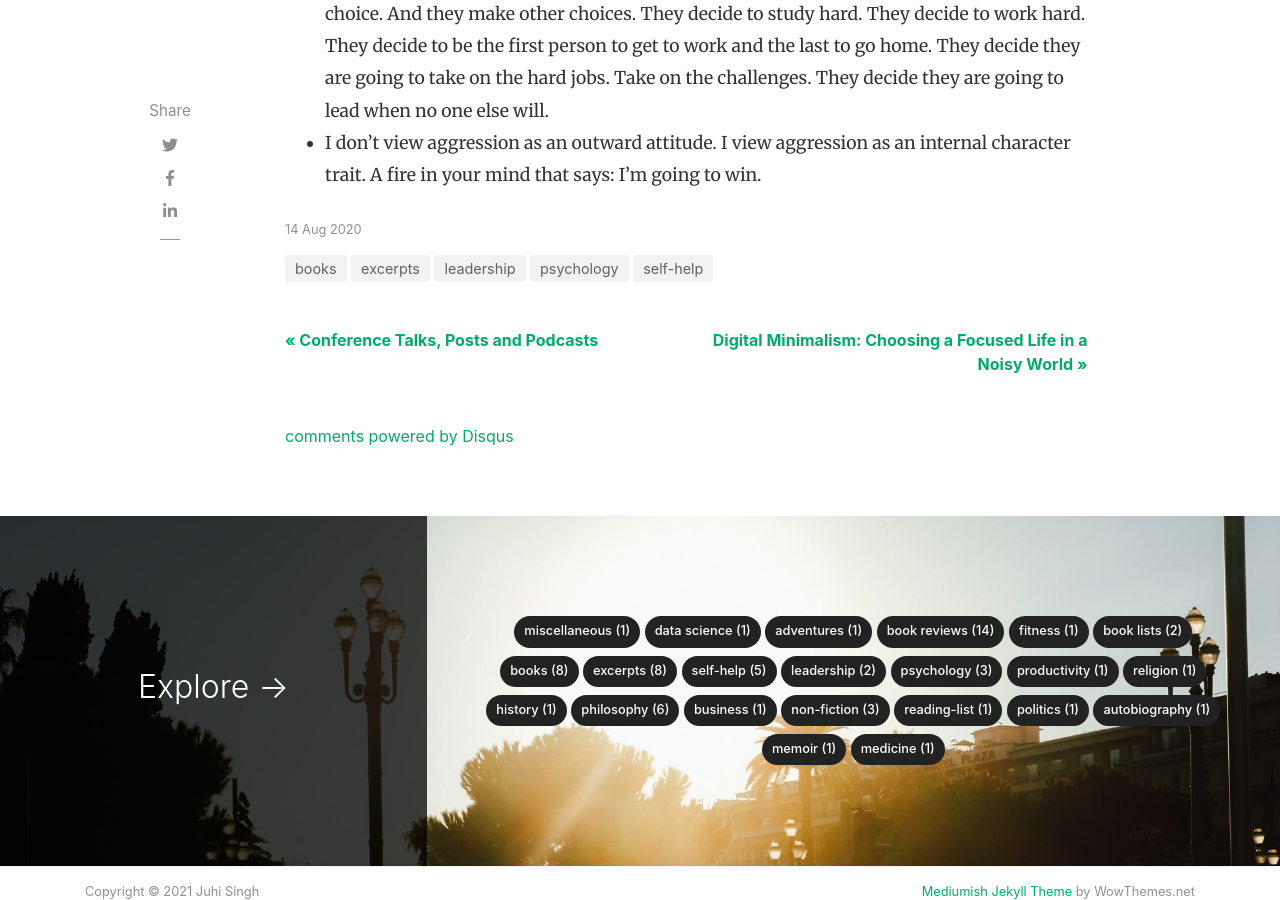
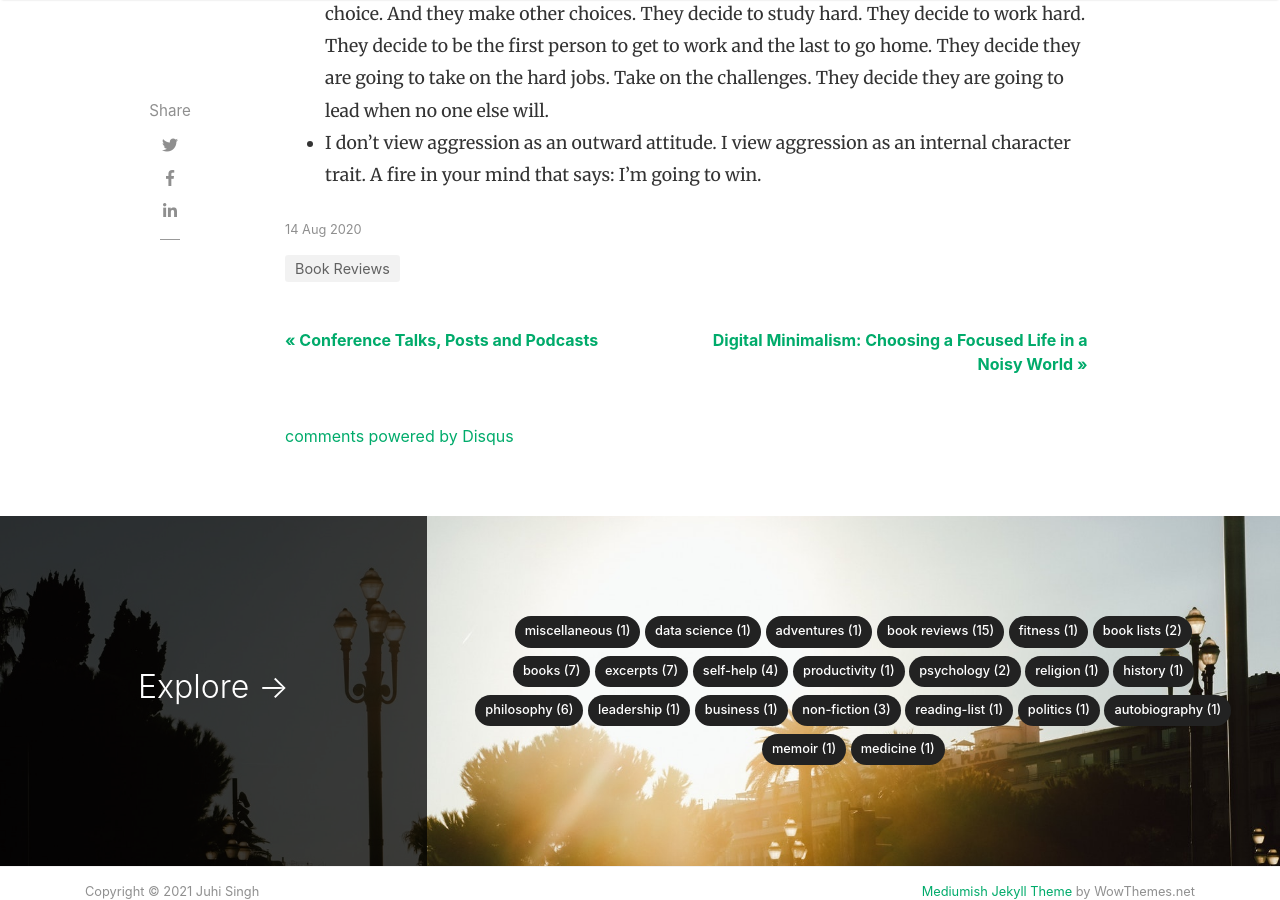
Before and after one commit to jsingh41/jsingh41.github.io, a Jekyll site: the page built from _posts/2020-08-14-discipline_equals_freedom.md, in a window 1280 px wide and 900 px high, scrolled down 1178 px. Built offline with Jekyll 4.4.1, drawn with Linux system fonts in a browser that asks for light colours; nearby versions of some CDN libraries; comment, search, counter and statistics services are not loaded.

Commit message:
Update 2020-08-14-discipline_equals_freedom.md

```diff
--- a/_posts/2020-08-14-discipline_equals_freedom.md
+++ b/_posts/2020-08-14-discipline_equals_freedom.md
@@ -2,7 +2,7 @@
 layout: post
 title:  "Discipline Equals Freedom: Field Manual"
 author: juhi
-categories: [ books, excerpts, self-help, leadership, psychology  ]
+categories: [ Book Reviews  ]
 image: assets/images/discipline_equals_freedom.jpg
 ---
 [Discipline Equals Freedom](https://www.goodreads.com/book/show/34431560-discipline-equals-freedom) is a quick upper-fixer for motivation. This book is a quick read, relatively simply to understand.
```
